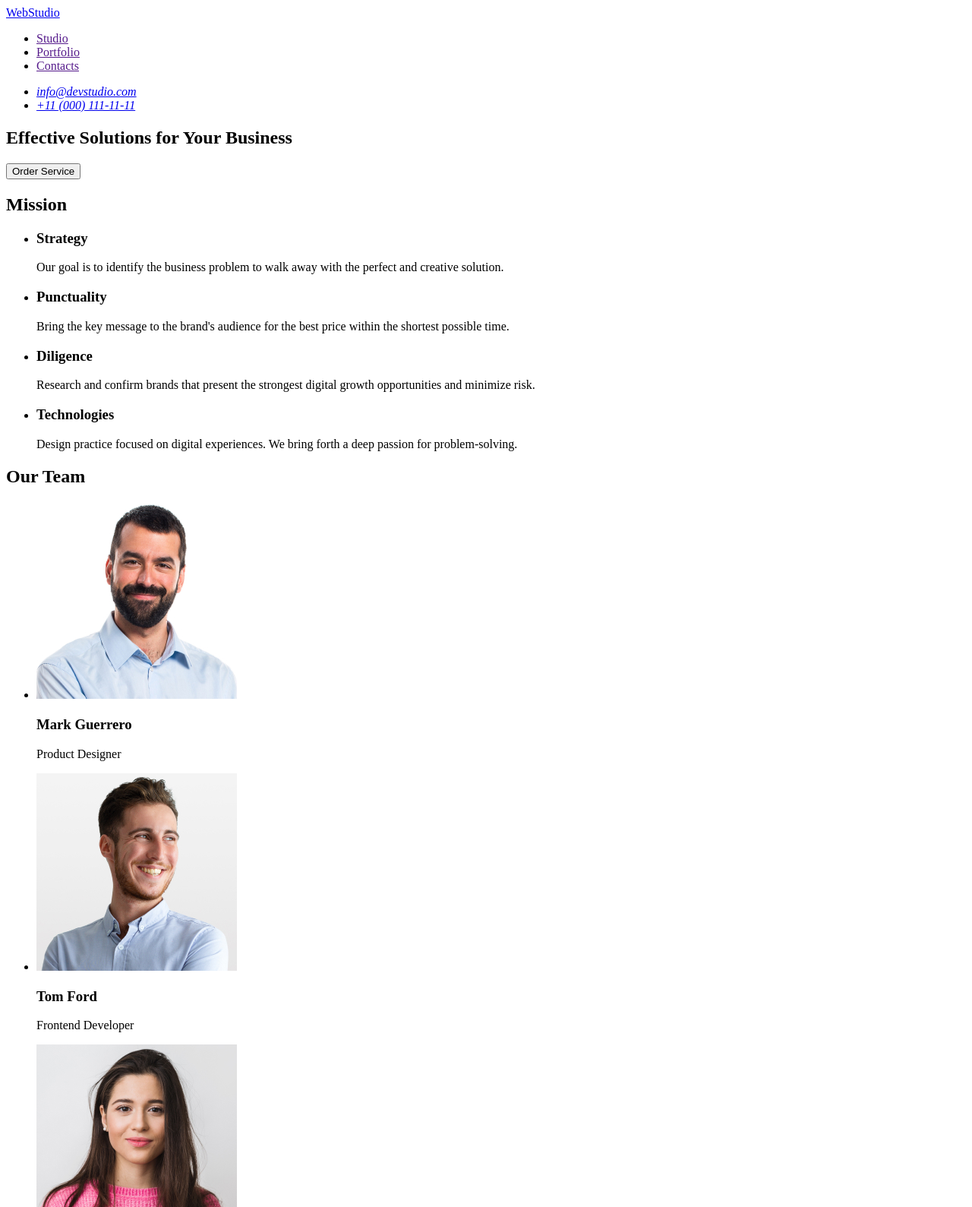
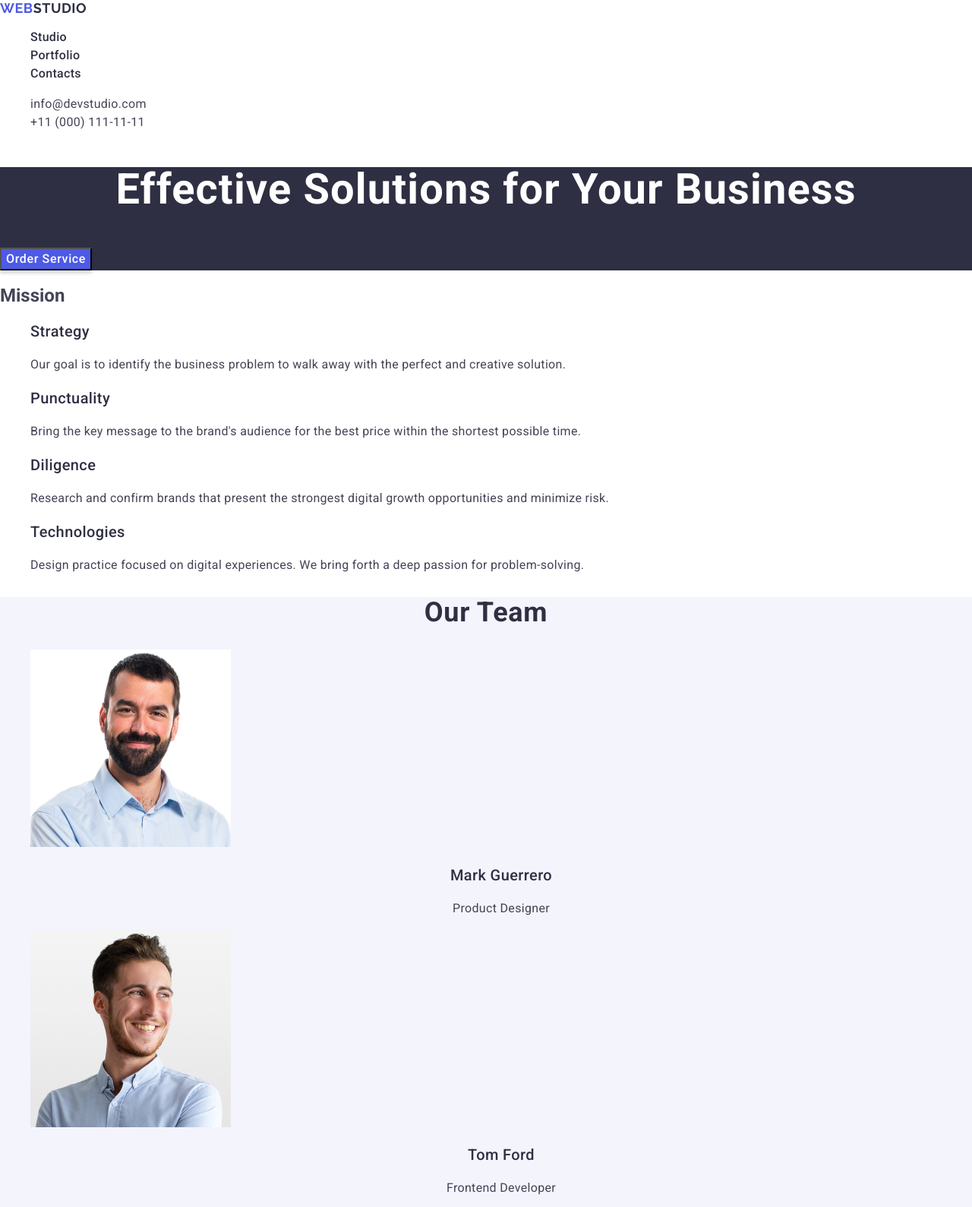
Before and after one commit to kurilus/goit-markup-hw-02, a plain HTML site: page index.html in a window 1280 px wide. Shown: the top 1589 px of the page at 76% size. Drawn offline with nearby package versions, Linux system fonts and the light colour scheme.

Commit message:
add styles

```diff
--- /dev/null
+++ b/CSS/styles.css
@@ -0,0 +1,177 @@
+body {
+    font-family: 'Roboto', sans-serif;
+    color: #434455;
+    background-color: #fff;
+}
+
+ul,
+ol {
+    list-style-type: none;
+}
+
+a {
+    text-decoration: none;
+}
+
+.logo-header {
+    font-family: 'Raleway', sans-serif;
+    font-weight: 700;
+    font-size: 18px;
+    line-height: 1.17;
+    letter-spacing: 0.03em;
+    text-transform: uppercase;
+    color: #4d5ae5;
+}
+
+.logo-header-part {
+    color: #2e2f42;
+}
+
+.logo-footer {
+    font-family: 'Raleway', sans-serif;
+    font-weight: 700;
+    font-size: 18px;
+    line-height: 1.17;
+    letter-spacing: 0.03em;
+    text-transform: uppercase;
+    color: #4d5ae5;
+}
+
+.logo-footer-part {
+    color: #f4f4fd;
+}
+
+.nav-link {
+    font-weight: 500;
+    font-size: 16px;
+    line-height: 1.5;
+    letter-spacing: 0.02em;
+    color: #2e2f42;
+}
+
+.contacts {
+    font-style: normal;
+}
+
+.contacts-link {
+    font-size: 16px;
+    line-height: 1.5;
+    letter-spacing: 0.02em;
+    color: #434455;
+}
+
+.nav-link:hover,
+.nav-link:focus,
+.contacts-link:hover,
+.contacts-link:focus {
+    color: #404bbf;
+}
+
+.main-page {
+    background-color: #2e2f42;
+}
+
+.main-header {
+    font-weight: 700;
+    font-size: 56px;
+    line-height: 107%;
+    letter-spacing: 0.02em;
+    text-align: center;
+    color: #fff;
+}
+
+.service-btn {
+    cursor: pointer;
+    box-shadow: 0 4px 4px 0 rgba(0, 0, 0, 0.15);
+    background-color: #4d5ae5;
+    font-weight: 500;
+    font-size: 16px;
+    line-height: 150%;
+    letter-spacing: 0.04em;
+    color: #fff;
+}
+
+.about-header {
+    font-weight: 500;
+    font-size: 20px;
+    line-height: 120%;
+    letter-spacing: 0.02em;
+    color: #2e2f42;
+}
+
+.about-info {
+    font-weight: 400;
+    font-size: 16px;
+    line-height: 1.5;
+    letter-spacing: 0.02em;
+}
+
+.team {
+    background-color: #f4f4fd;
+}
+
+.team-header {
+    font-weight: 700;
+    font-size: 36px;
+    line-height: 1.11111;
+    letter-spacing: 0.02em;
+    text-align: center;
+    color: #2e2f42;
+}
+
+.team-img {
+    background-color: #fff;
+}
+
+.name-header {
+    font-weight: 500;
+    font-size: 20px;
+    line-height: 1.2;
+    letter-spacing: 0.02em;
+    text-align: center;
+    color: #2e2f42;
+}
+
+.team-info {
+    font-weight: 400;
+    font-size: 16px;
+    line-height: 1.5;
+    letter-spacing: 0.02em;
+    text-align: center;
+}
+
+.portf-header {
+    font-weight: 700;
+    font-size: 36px;
+    line-height: 1.11111;
+    letter-spacing: 0.02em;
+    text-align: center;
+    color: #2e2f42;
+}
+
+.portf-name {
+    font-weight: 500;
+    font-size: 20px;
+    line-height: 1.2;
+    letter-spacing: 0.02em;
+    color: #2e2f42;
+}
+
+.portf-info {
+    font-weight: 400;
+    font-size: 16px;
+    line-height: 1.5;
+    letter-spacing: 0.02em;
+}
+
+.page-footer {
+    background-color: #2e2f42;
+}
+
+.footer-info {
+    font-weight: 400;
+    font-size: 16px;
+    line-height: 1.5;
+    letter-spacing: 0.02em;
+    color: #f4f4fd;
+}
--- a/index.html
+++ b/index.html
@@ -4,59 +4,79 @@
     <meta charset="UTF-8" />
     <meta name="viewport" content="width=device-width, initial-scale=1.0" />
     <title>Web Studio</title>
+
+    <link rel="stylesheet"
+          href="https://cdnjs.cloudflare.com/ajax/libs/modern-normalize/3.0.1/modern-normalize.min.css"
+          integrity="sha512-q6WgHqiHlKyOqslT/lgBgodhd03Wp4BEqKeW6nNtlOY4quzyG3VoQKFrieaCeSnuVseNKRGpGeDU3qPmabCANg=="
+          crossorigin="anonymous"
+          referrerpolicy="no-referrer"
+    />
+
+    <link rel="preconnect" href="https://fonts.googleapis.com" />
+    <link rel="preconnect" href="https://fonts.gstatic.com" crossorigin />
+    <link
+      href="https://fonts.googleapis.com/css2?family=Raleway:wght@700&family=Roboto:wght@400;500;700&display=swap"
+      rel="stylesheet"
+    />
+
+    <link rel="stylesheet" href="./css/styles.css" />
   </head>
   <body>
-    <header>
-      <nav>
-        <a href="./index.html">WebStudio</a>
-        <ul>
-          <li><a href="">Studio</a></li>
-          <li><a href="">Portfolio</a></li>
-          <li><a href="">Contacts</a></li>
+    <header class="page-header">
+      <nav class="header-nav">
+        <a class="logo-header" href=./index.html>Web<span class="logo-header-part">Studio</span></a>
+        <ul class="nav-list">
+          <li class="nav-item"><a class="nav-link" href="">Studio</a></li>
+          <li class="nav-item"><a class="nav-link" href="">Portfolio</a></li>
+          <li class="nav-item"><a class="nav-link" href="">Contacts</a></li>
         </ul>
       </nav>
 
-      <address>
-        <ul>
-          <li><a href="mailto:info@devstudio.com">info@devstudio.com</a></li>
-          <li><a href="tel:+110001111111">+11 (000) 111-11-11</a></li>
+      <address class="contacts">
+        <ul class="contacts-list">
+          <li class="contacts-item">
+            <a class="contacts-link" href="mailto:info@devstudio.com">info@devstudio.com</a>
+          </li>
+          <li class="contacts-item">
+            <a class="contacts-link" href="tel:+110001111111">+11 (000) 111-11-11</a>
+          </li>
         </ul>
       </address>
     </header>
 
-    <main>
-      <section>
-        <h1>Effective Solutions for Your Business</h1>
-        <button type="button">Order Service</button>
+    <main class="page-main">
+      <section class="main-page">
+        <h1 class="main-header">Effective Solutions for Your Business</h1>
+        <button class="service-btn" type="button">Order Service</button>
       </section>
 
-      <section>
-        <h2>Mission</h2>
-        <ul>
-          <li>
-            <h3>Strategy</h3>
-            <p>
+      <section class="about">
+        <h2 class="mission-header">Mission</h2>
+        <ul class="about-list">
+          <li class="about-item">
+            <h3 class="about-header">Strategy</h3>
+            <p class="about-info">
               Our goal is to identify the business problem to walk away with the
               perfect and creative solution.
             </p>
-          </li>
-          <li>
-            <h3>Punctuality</h3>
-            <p>
+          </li class="about-item">
+          <li class="about-item">
+            <h3 class="about-header">Punctuality</h3>
+            <p class="about-info">
               Bring the key message to the brand's audience for the best price
               within the shortest possible time.
             </p>
           </li>
-          <li>
-            <h3>Diligence</h3>
-            <p>
+          <li class="about-item">
+            <h3 class="about-header">Diligence</h3>
+            <p class="about-info">
               Research and confirm brands that present the strongest digital
               growth opportunities and minimize risk.
             </p>
           </li>
-          <li>
-            <h3>Technologies</h3>
-            <p>
+          <li class="about-item">
+            <h3 class="about-header">Technologies</h3>
+            <p class="about-info">
               Design practice focused on digital experiences. We bring forth a
               deep passion for problem-solving.
             </p>
@@ -64,59 +84,94 @@
         </ul>
       </section>
 
-      <section>
-        <h2>Our Team</h2>
-        <ul>
-          <li>
-            <img
+      <section class="team">
+        <h2 class="team-header">Our Team</h2>
+        <ul class="team-list">
+          <li class="team-item">
+            <img class="team-img"
               src="./images/img-1.jpg"
               alt="Mark Guerrero"
               width="264"
               height="260"
             />
-            <h3>Mark Guerrero</h3>
-            <p>Product Designer</p>
+            <h3 class="name-header">Mark Guerrero</h3>
+            <p class="team-info">Product Designer</p>
           </li>
-          <li>
-            <img
+          <li class="team-item">
+            <img class="team-img"
               src="./images/img-2.jpg"
               alt="Tom Ford"
               width="264"
               height="260"
             />
-            <h3>Tom Ford</h3>
-            <p>Frontend Developer</p>
+            <h3 class="name-header">Tom Ford</h3>
+            <p class="team-info">Frontend Developer</p>
           </li>
-          <li>
-            <img
+          <li class="team-item">
+            <img class="team-img"
               src="./images/img-3.jpg"
               alt="Camila Garcia"
               width="264"
               height="260"
             />
-            <h3>Camila Garcia</h3>
-            <p>Marketing</p>
+            <h3 class="name-header">Camila Garcia</h3>
+            <p class="team-info">Marketing</p>
           </li>
-          <li>
-            <img
+          <li class="team-item">
+            <img class="team-img"
               src="./images/img-4.jpg"
               alt="Daniel Wilson"
               width="264"
               height="260"
             />
-            <h3>Daniel Wilson</h3>
-            <p>UI Designer</p>
+            <h3 class="name-header">Daniel Wilson</h3>
+            <p class="team-info">UI Designer</p>
+          </li>
+        </ul>
+      </section>
+
+      <section>
+        <h2 class="portf-header">Our Portfolio</h2>
+        <ul class="portf-list">
+          <li class="portf-item">
+            <img class="portf-img" src="./images/img-5.jpg" alt="BankApp" />
+            <h3 class="portf-name">Banking App</h3>
+            <p class="portf-info">App</p>
+          </li>
+          <li class="portf-item">
+            <img class="portf-img" src="./images/img-6.jpg" alt="Payment" />
+            <h3 class="portf-name">Cashless Payment</h3>
+            <p class="portf-info">Marketing</p>
+          </li>
+          <li class="portf-item">
+            <img class="portf-img" src="./images/img-7.jpg" alt="MedApp" />
+            <h3 class="portf-name">Meditation App</h3>
+            <p class="portf-info">App</p>
+          </li>
+          <li class="portf-item">
+            <img class="portf-img" src="./images/img-8.jpg" alt="Taxi" />
+            <h3 class="portf-name">Taxi Service</h3>
+            <p class="portf-info">Marketing</p>
+          </li>
+          <li class="portf-item">
+            <img class="portf-img" src="./images/img-9.jpg" alt="Screen" />
+            <h3 class="portf-name">Screen Illustrations</h3>
+            <p class="portf-info">Design</p>
+          </li>
+          <li class="portf-item">
+            <img class="portf-img" src="./images/img-10.jpg" alt="Courses" />
+            <h3 class="portf-name">Online Courses</h3>
+            <p class="portf-info">Marketing</p>
           </li>
         </ul>
       </section>
     </main>
 
-    <footer>
-      <a href="./index.html">WebStudio</a>
-      <p>
+    <footer class="page-footer">
+      <a class="logo-footer" href="./index.html">Web<span class="logo-footer-part">Studio</span></a>
+      <p class="footer-info">
         Increase the flow of customers and sales for your business with digital
         marketing & growth solutions.
       </p>
     </footer>
   </body>
-</html>
```
Also changed, not shown: images/img-10.jpg (added), images/img-5.jpg (added), images/img-6.jpg (added), images/img-7.jpg (added), images/img-8.jpg (added), images/img-9.jpg (added).
